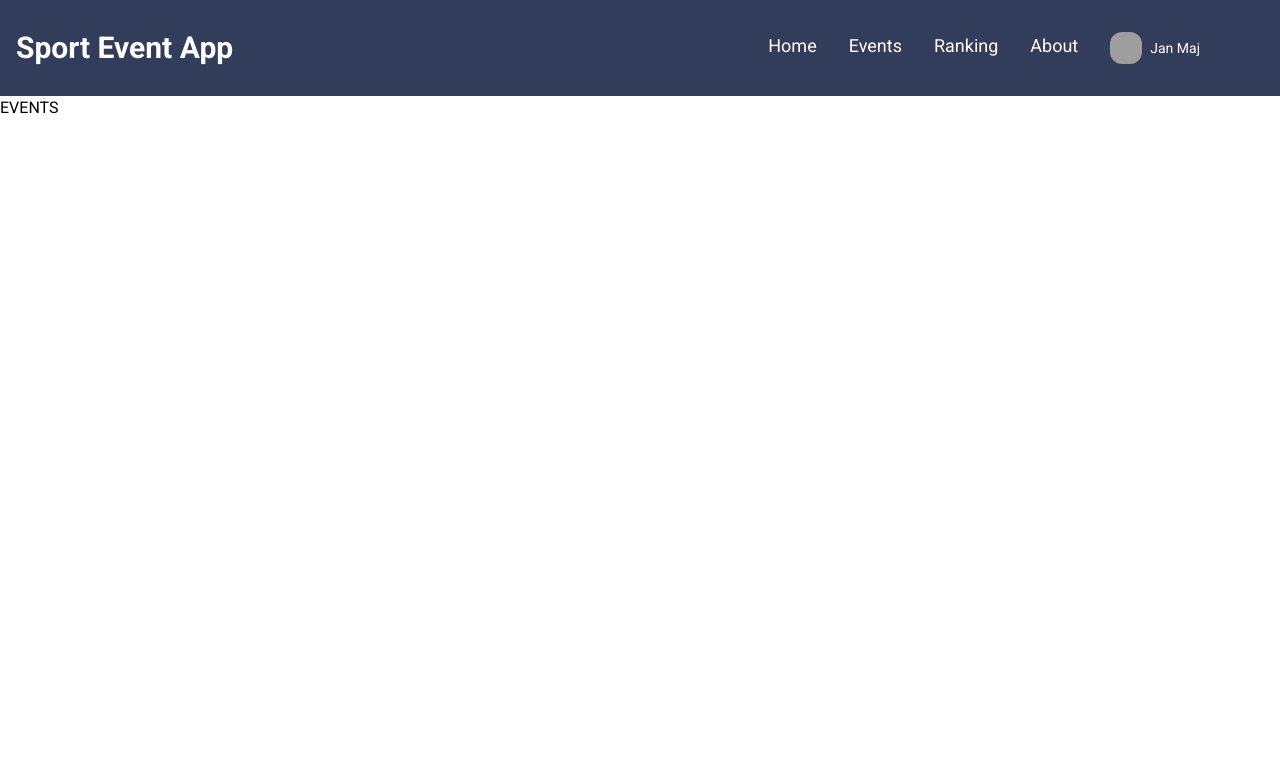
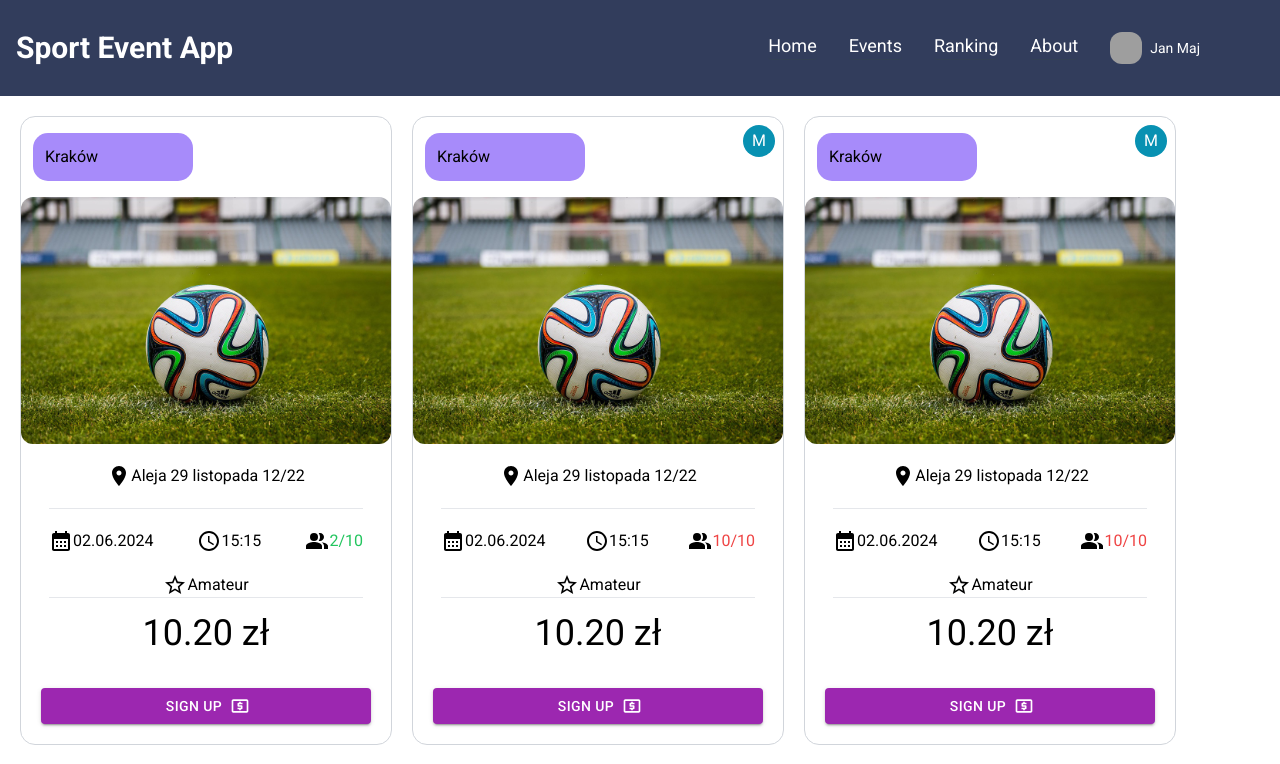
Before and after one commit to Ptrk12/SportEventAppFront, a React (Create React App) app: page /events in a window 1280 px wide. Shown: the top 764 px of the page. Built offline with nearby package versions, Linux system fonts and the light colour scheme; grey boxes are pictures that could not be loaded; a web font is replaced by a local one.

Commit message:
working on

```diff
--- a/src/components/SportEventCardItem.tsx
+++ b/src/components/SportEventCardItem.tsx
@@ -1,62 +1,119 @@
-import React from 'react'
-import LocationOnIcon from '@mui/icons-material/LocationOn';
-import CalendarMonthIcon from '@mui/icons-material/CalendarMonth';
-import AccessTimeIcon from '@mui/icons-material/AccessTime';
-import PeopleAltIcon from '@mui/icons-material/PeopleAlt';
+import React from "react";
+import LocationOnIcon from "@mui/icons-material/LocationOn";
+import CalendarMonthIcon from "@mui/icons-material/CalendarMonth";
+import AccessTimeIcon from "@mui/icons-material/AccessTime";
+import PeopleAltIcon from "@mui/icons-material/PeopleAlt";
+import { Button, IconButton } from "@mui/material";
+import LocalAtmIcon from "@mui/icons-material/LocalAtm";
+import StarBorderIcon from '@mui/icons-material/StarBorder';
 
 interface Props {
   item: {
-        category: string,
-        city: string,
-        address: string,
-        dateWhen: string,
-        dateTime: string,
-        poepleCount: number,
-        peopleAssigned: number,
-        cost: number,
-        skillLevel: string
-    }
+    id:number;
+    category: string;
+    city: string;
+    address: string;
+    dateWhen: string;
+    dateTime: string;
+    poepleCount: number;
+    peopleAssigned: number;
+    cost: number;
+    skillLevel: string;
+    isMultisportCard: boolean | null
+  };
 }
 
 const SportEventCardItem = ({ item }: Props) => {
+  const formattedCost = item.cost.toFixed(2);
 
-    const formattedCost = item.cost.toFixed(2)
+  const renderMultiSport = () => {
+    console.log(item.isMultisportCard)
+    if (item.isMultisportCard === true) {
+      return (
+        <div className="absolute top-2 right-2 bg-cyan-600 text-white rounded-full w-8 h-8 flex items-center justify-center">
+          M
+        </div>
+      );
+    }
+    return null;
+  };
+
+  const getCategoryImageSrc = () => {
+    switch (item.category) {
+      case "football":
+        return "/assets/football.jpg";
+      case "basketball":
+        return "/assets/basketball.jpg";
+      case "volleyball":
+        return "/assets/volleyball.jpg";
+      default:
+        return "/assets/default.jpg";
+    }
+  };
 
   return (
-        <div className='flex flex-col bg-white rounded-[15px] border border-gray-300 max-w-sm text-white-text-color'>
-            <div className='ml-3 p-3 bg-violet-400 mb-4 mt-4 max-w-[160px] rounded-[15px]'>
+    <div className="relative flex flex-col bg-white rounded-[15px] border border-gray-300
+    max-w-sm text-white-text-color transition-transform transform hover:scale-105">
+        {renderMultiSport()}
+      <div className="ml-3 p-3 bg-violet-400 mb-4 mt-4 max-w-[160px] rounded-[15px]">
         {item.city}
       </div>
-            <div className='flex justify-center max-w-full'>
-                <img className='rounded-[12px] max-w-[370px]' src="/assets/football.jpg" alt="Football" />
+      <div className="flex justify-center max-w-full">
+        <img
+          className="rounded-[12px] max-w-[370px]"
+          src={getCategoryImageSrc()}
+          alt="Football"
+        />
       </div>
-            <div className='flex items-center justify-center p-5'>
+      <div className="flex items-center justify-center p-5">
         <LocationOnIcon />
         {item.address}
       </div>
-            <div className='border-b-[1px] border-gray min-w-[85%] mx-auto'>
-            </div>
-            <div className='flex items-center justify-between p-5 mx-[8px]'>
-                <div className='flex items-center'>
+      <div className="border-b-[1px] border-gray min-w-[85%] mx-auto"></div>
+      <div className="flex items-center justify-between p-5 mx-[8px]">
+        <div className="flex items-center">
           <CalendarMonthIcon />
           <span>{item.dateWhen}</span>
         </div>
-                <div className='flex items-center'>
+        <div className="flex items-center">
           <AccessTimeIcon />
           <span>{item.dateTime}</span>
         </div>
-                <div className='flex items-center'>
+        <div className="flex items-center">
           <PeopleAltIcon />
-                    <span>{item.peopleAssigned}/{item.poepleCount}</span>
+          <span
+            className={
+              item.peopleAssigned === item.poepleCount
+                ? "text-red-500"
+                : "text-green-500"
+            }
+          >
+            {item.peopleAssigned}/{item.poepleCount}
+          </span>
         </div>
       </div>
-            <div className='border-b-[1px] border-gray min-w-[85%] mx-auto'>
+      <div className="flex items-center justify-center">
+            <StarBorderIcon />
+            <span>
+                {item.skillLevel}
+            </span>
       </div>
-            <div className='flex justify-center text-4xl my-[15px]'>
+      <div className="border-b-[1px] border-gray min-w-[85%] mx-auto"></div>
+      <div className="flex justify-center text-4xl my-[15px]">
         {formattedCost} zł
       </div>
+      <div className="p-5">
+        <Button
+            className="w-[100%]"
+          variant="contained"
+          endIcon={<LocalAtmIcon />}
+          color="secondary"
+        >
+          Sign up
+        </Button>
       </div>
-    )
-}
+    </div>
+  );
+};
 
-export default SportEventCardItem
+export default SportEventCardItem;
--- a/src/pages/Events.tsx
+++ b/src/pages/Events.tsx
@@ -1,9 +1,86 @@
-import React from 'react'
+import React, { useState } from 'react'
+import SportEventCardItem from '../components/SportEventCardItem'
+
+const tempToDeleteLater = [
+  {
+    id:1,
+    category:"football",
+    city:"Kraków",
+    address:"Aleja 29 listopada 12/22",
+    dateWhen:"02.06.2024",
+    dateTime:"15:15",
+    poepleCount:10,
+    peopleAssigned:2,
+    cost:10.20,
+    skillLevel:"Amateur",
+    isMultisportCard:false
+  },
+  {
+    id:2,
+    category:"football",
+    city:"Kraków",
+    address:"Aleja 29 listopada 12/22",
+    dateWhen:"02.06.2024",
+    dateTime:"15:15",
+    poepleCount:10,
+    peopleAssigned:10,
+    cost:10.20,
+    skillLevel:"Amateur",
+    isMultisportCard:true
+  },
+  {
+    id:3,
+    category:"football",
+    city:"Kraków",
+    address:"Aleja 29 listopada 12/22",
+    dateWhen:"02.06.2024",
+    dateTime:"15:15",
+    poepleCount:10,
+    peopleAssigned:10,
+    cost:10.20,
+    skillLevel:"Amateur",
+    isMultisportCard:true
+  },
+  {
+    id:4,
+    category:"football",
+    city:"Kraków",
+    address:"Aleja 29 listopada 12/22",
+    dateWhen:"02.06.2024",
+    dateTime:"15:15",
+    poepleCount:10,
+    peopleAssigned:10,
+    cost:10.20,
+    skillLevel:"Amateur",
+    isMultisportCard:false
+  },
+  {
+    id:5,
+    category:"football",
+    city:"Kraków",
+    address:"Aleja 29 listopada 12/22",
+    dateWhen:"02.06.2024",
+    dateTime:"15:15",
+    poepleCount:10,
+    peopleAssigned:10,
+    cost:10.20,
+    skillLevel:"Amateur",
+    isMultisportCard:true
+  }
+]
 
 const Events = () => {
+  const [sportEventCardItems,setSportEventCardItems] = useState(tempToDeleteLater)
+
   return (
-    <div>
-      EVENTS
+    <div className='flex flex-wrap gap-5 p-5'>
+      {
+        sportEventCardItems.map(x => {
+          return(
+            <SportEventCardItem key={x.id} item={x}/>
+          )
+        })
+      }
     </div>
   )
 }
--- a/src/pages/Home.tsx
+++ b/src/pages/Home.tsx
@@ -1,24 +1,68 @@
-import React from 'react'
-import SportEventCardItem from '../components/SportEventCardItem'
+import {
+  FormControl,
+  InputLabel,
+  Select,
+  MenuItem,
+  TextField,
+  SelectChangeEvent,
+} from "@mui/material";
+import { useState } from "react";
 
-const tempItemToDeleteLater = {
-  category:"football",
-  city:"Kraków",
-  address:"Aleja 29 listopada 12/22",
-  dateWhen:"02.06.2024",
-  dateTime:"15:15",
-  poepleCount:10,
-  peopleAssigned:10,
-  cost:10.20,
-  skillLevel:"Amateur"
+interface FormComponentProps {
+  discipline: string;
+  city: string;
+  searchString: string;
 }
 
 const Home = () => {
+  const [searchFormValues, setSearchFormValues] = useState<FormComponentProps>({
+    discipline: "",
+    city: "",
+    searchString: "",
+  });
+
+  const onInputSearchChange = (event: React.ChangeEvent<HTMLInputElement>) => {
+    const { name, value } = event.target;
+
+    setSearchFormValues((prevValues) => ({
+      ...prevValues,
+      [name]: value,
+    }));
+  };
+
+  const handleDisciplineChange = (event: SelectChangeEvent<string>) => {
+    setSearchFormValues((prevValues) => ({
+      ...prevValues,
+      discipline: event.target.value as string,
+    }));
+  };
+
   return (
-    <div>
-      <SportEventCardItem item={tempItemToDeleteLater}/>
+    <div className="flex flex-col">
+      <div className="flex align-center justify-center">
+        <span>What would You like to do?</span>
+      </div>
+      <div className="flex align-center justify-center">
+        <div className="flex">
+          <FormControl className="w-[160px]">
+            <InputLabel id="discipline-select-label">Discipline</InputLabel>
+            <Select
+              labelId="discipline-select-label"
+              id="discipline-select"
+              value={searchFormValues.discipline}
+              name="discipline"
+              label="Discipline"
+              onChange={handleDisciplineChange}
+            >
+              <MenuItem value="football">Football</MenuItem>
+              <MenuItem value="volleyball">Volleyball</MenuItem>
+              <MenuItem value="basketball">Basketball</MenuItem>
+            </Select>
+          </FormControl>
+        </div>
+      </div>
     </div>
-  )
-}
+  );
+};
 
-export default Home
+export default Home;
```
Lines whose indentation alone changed are shown as unchanged.
